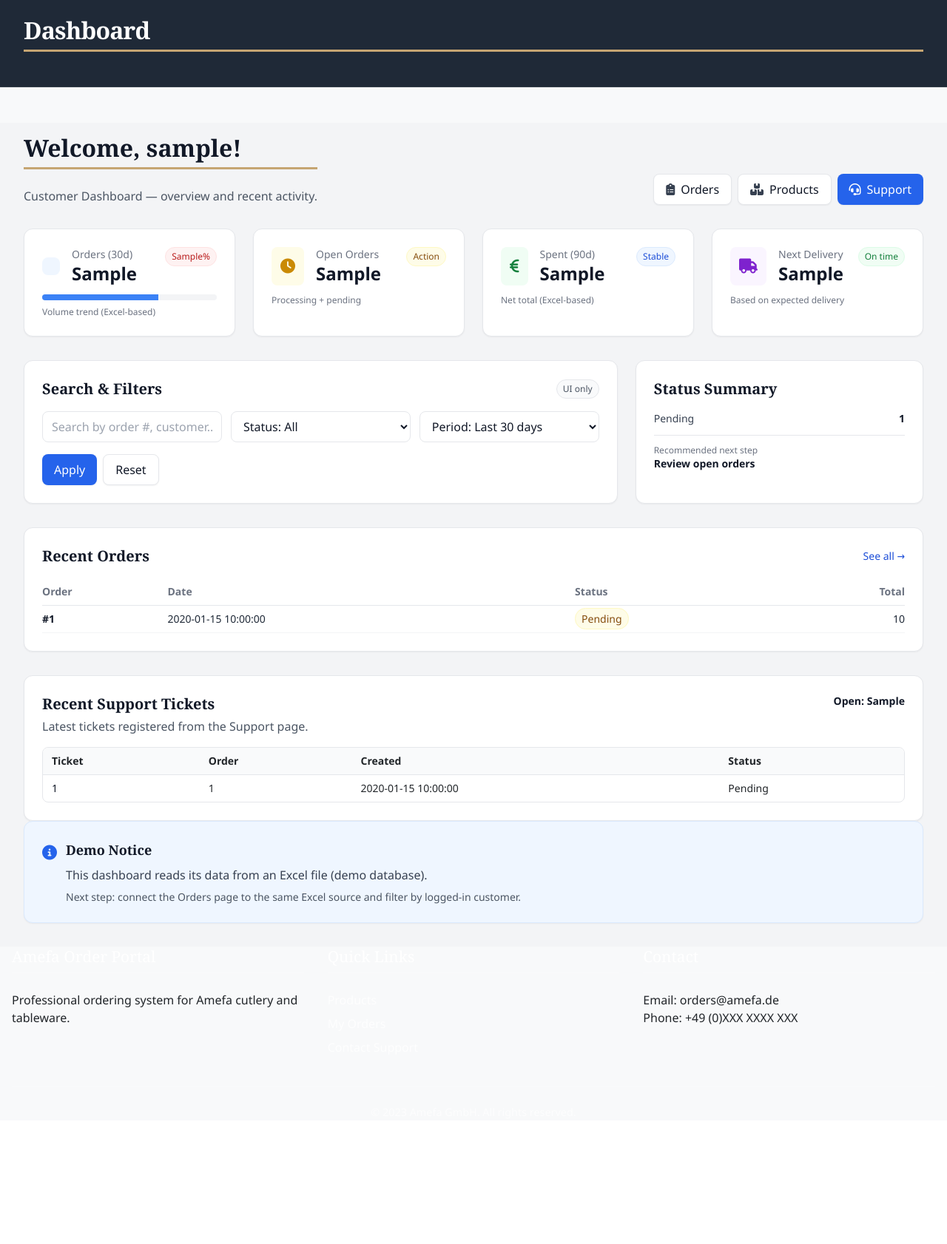
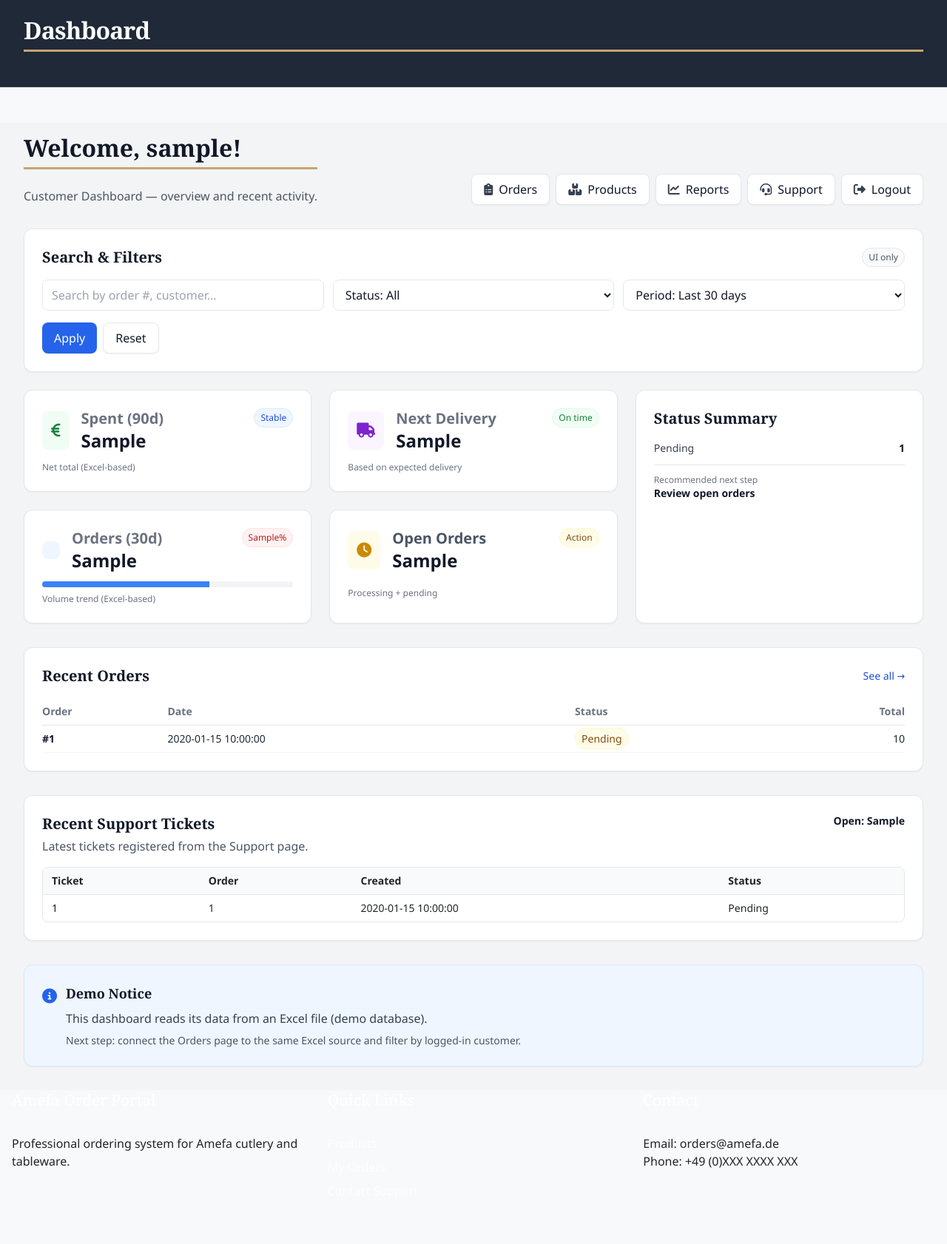
Before and after one commit to ejbeth/group-1_appliedanalytics, a Flask app: template Amefa Order Portal/templates/pages/dashboard.html in a window 1280 px wide. Shown: the part 801-2483 px from the top of the page at 74% size. Before the commit the page ends 2186 px from the top, so only its background shows below. Run offline with Flask 3, Linux system fonts and the light colour scheme; the template is opened without the code that fills it: most values are stand-ins (such as "Sample title", 1, 10 or a date in 2020); some libraries are stand-ins or nearby versions.

Commit message:
Adjusting Grids Dashboard

```diff
--- a/Amefa Order Portal/templates/pages/dashboard.html
+++ b/Amefa Order Portal/templates/pages/dashboard.html
@@ -25,124 +25,39 @@
           <i class="fas fa-clipboard-list mr-2 text-gray-700"></i>
           Orders
         </a>
+
         <a href="{{ url_for('products') }}"
            class="inline-flex items-center px-4 py-2 rounded-lg bg-white border border-gray-200 hover:bg-gray-50 transition-colors shadow-sm text-gray-900">
           <i class="fas fa-boxes mr-2 text-gray-700"></i>
           Products
         </a>
+
+        <a href="{{ url_for('reports') }}"
+           class="inline-flex items-center px-4 py-2 rounded-lg bg-white border border-gray-200 hover:bg-gray-50 transition-colors shadow-sm text-gray-900">
+          <i class="fas fa-chart-line mr-2 text-gray-700"></i>
+          Reports
+        </a>
+
         <a href="{{ url_for('support') }}"
-           class="inline-flex items-center px-4 py-2 rounded-lg bg-blue-600 hover:bg-blue-500 transition-colors shadow-sm text-white">
-          <i class="fas fa-headset mr-2"></i>
+           class="inline-flex items-center px-4 py-2 rounded-lg bg-white border border-gray-200 hover:bg-gray-50 transition-colors shadow-sm text-gray-900">
+          <i class="fas fa-headset mr-2 text-gray-700"></i>
           Support
+        </a>
+
+        <a href="{{ url_for('logout') }}"
+           class="inline-flex items-center px-4 py-2 rounded-lg bg-white border border-gray-200 hover:bg-gray-50 transition-colors shadow-sm text-gray-900">
+          <i class="fas fa-right-from-bracket mr-2 text-gray-700"></i>
+          Logout
         </a>
       </div>
     </div>
 
-    <!-- KPI Cards -->
-    <div class="grid grid-cols-1 md:grid-cols-2 lg:grid-cols-4 gap-6 mb-8">
+    <!-- Search + KPIs + Status Summary (layout like screenshot) -->
+    <div class="grid grid-cols-12 gap-6 mb-8">
 
-      <!-- Orders (30d) -->
+      <!-- Search (FULL WIDTH, top) -->
+      <div class="col-span-12">
         <div class="p-6 rounded-xl bg-white border border-gray-200 shadow-sm">
-        <div class="flex items-start justify-between">
-          <div class="flex items-center">
-            <div class="p-3 rounded-lg bg-blue-50">
-              <i class="fas fa-shopping-cart text-blue-600 text-xl"></i>
-            </div>
-            <div class="ml-4">
-              <p class="text-gray-500 text-sm">Orders (30d)</p>
-              <p class="text-2xl font-bold text-gray-900">{{ metrics.orders_30d }}</p>
-            </div>
-          </div>
-
-          {% set d = metrics.orders_30d_delta %}
-          {% if d is not none %}
-            {% if d >= 0 %}
-              <span class="text-xs px-2 py-1 rounded-full bg-green-50 text-green-700 border border-green-100">
-                +{{ d }}%
-              </span>
-            {% else %}
-              <span class="text-xs px-2 py-1 rounded-full bg-red-50 text-red-700 border border-red-100">
-                {{ d }}%
-              </span>
-            {% endif %}
-          {% else %}
-            <span class="text-xs px-2 py-1 rounded-full bg-gray-50 text-gray-600 border border-gray-200">
-              —
-            </span>
-          {% endif %}
-        </div>
-
-        <div class="mt-3 h-2 rounded-full bg-gray-100 overflow-hidden">
-          <!-- purely visual -->
-          <div class="h-2 bg-blue-500 w-2/3"></div>
-        </div>
-        <p class="text-gray-500 text-xs mt-2">Volume trend (Excel-based)</p>
-      </div>
-
-      <!-- Open Orders -->
-      <div class="p-6 rounded-xl bg-white border border-gray-200 shadow-sm">
-        <div class="flex items-start justify-between">
-          <div class="flex items-center">
-            <div class="p-3 rounded-lg bg-yellow-50">
-              <i class="fas fa-clock text-yellow-600 text-xl"></i>
-            </div>
-            <div class="ml-4">
-              <p class="text-gray-500 text-sm">Open Orders</p>
-              <p class="text-2xl font-bold text-gray-900">{{ metrics.open_orders }}</p>
-            </div>
-          </div>
-          <span class="text-xs px-2 py-1 rounded-full bg-yellow-50 text-yellow-800 border border-yellow-100">
-            Action
-          </span>
-        </div>
-        <p class="text-gray-500 text-xs mt-3">Processing + pending</p>
-      </div>
-
-      <!-- Spent (90d) -->
-      <div class="p-6 rounded-xl bg-white border border-gray-200 shadow-sm">
-        <div class="flex items-start justify-between">
-          <div class="flex items-center">
-            <div class="p-3 rounded-lg bg-green-50">
-              <i class="fas fa-euro-sign text-green-700 text-xl"></i>
-            </div>
-            <div class="ml-4">
-              <p class="text-gray-500 text-sm">Spent (90d)</p>
-              <p class="text-2xl font-bold text-gray-900">{{ metrics.spent_90d }}</p>
-            </div>
-          </div>
-          <span class="text-xs px-2 py-1 rounded-full bg-blue-50 text-blue-700 border border-blue-100">
-            Stable
-          </span>
-        </div>
-        <p class="text-gray-500 text-xs mt-3">Net total (Excel-based)</p>
-      </div>
-
-      <!-- Next Delivery -->
-      <div class="p-6 rounded-xl bg-white border border-gray-200 shadow-sm">
-        <div class="flex items-start justify-between">
-          <div class="flex items-center">
-            <div class="p-3 rounded-lg bg-purple-50">
-              <i class="fas fa-truck text-purple-700 text-xl"></i>
-            </div>
-            <div class="ml-4">
-              <p class="text-gray-500 text-sm">Next Delivery</p>
-              <p class="text-2xl font-bold text-gray-900">{{ metrics.next_delivery }}</p>
-            </div>
-          </div>
-          <span class="text-xs px-2 py-1 rounded-full bg-green-50 text-green-700 border border-green-100">
-            On time
-          </span>
-        </div>
-        <p class="text-gray-500 text-xs mt-3">Based on expected delivery</p>
-      </div>
-
-    </div>
-
-    <!-- Search + Summary -->
-    <div class="grid grid-cols-1 lg:grid-cols-3 gap-6 mb-8">
-
-      <!-- Search (UI only) -->
-      <div class="p-6 rounded-xl bg-white border border-gray-200 shadow-sm lg:col-span-2">
           <div class="flex items-center justify-between mb-4">
             <h2 class="text-xl font-bold text-gray-900">Search & Filters</h2>
             <span class="text-xs px-2 py-1 rounded-full bg-gray-50 text-gray-600 border border-gray-200">UI only</span>
@@ -183,9 +98,112 @@
             </button>
           </div>
         </div>
+      </div>
 
-      <!-- Summary -->
+      <!-- LEFT: KPI GRID (2x2) -->
+      <div class="col-span-12 lg:col-span-8">
+        <div class="grid grid-cols-1 md:grid-cols-2 gap-6">
+
+          <!-- KPI #1 (top-left): Spent (90d) -->
           <div class="p-6 rounded-xl bg-white border border-gray-200 shadow-sm">
+            <div class="flex items-start justify-between">
+              <div class="flex items-center">
+                <div class="p-3 rounded-lg bg-green-50">
+                  <i class="fas fa-euro-sign text-green-700 text-xl"></i>
+                </div>
+                <div class="ml-4">
+                  <p class="text-xl font-bold text-gray-500">Spent (90d)</h2>
+                  <p class="text-2xl font-bold text-gray-900">{{ metrics.spent_90d }}</p>
+                </div>
+              </div>
+              <span class="text-xs px-2 py-1 rounded-full bg-blue-50 text-blue-700 border border-blue-100">
+                Stable
+              </span>
+            </div>
+            <p class="text-gray-500 text-xs mt-3">Net total (Excel-based)</p>
+          </div>
+
+          <!-- KPI #2 (top-right): Next Delivery -->
+          <div class="p-6 rounded-xl bg-white border border-gray-200 shadow-sm">
+            <div class="flex items-start justify-between">
+              <div class="flex items-center">
+                <div class="p-3 rounded-lg bg-purple-50">
+                  <i class="fas fa-truck text-purple-700 text-xl"></i>
+                </div>
+                <div class="ml-4">
+                  <p class="text-xl font-bold text-gray-500">Next Delivery</h2>
+                  <p class="text-2xl font-bold text-gray-900">{{ metrics.next_delivery }}</p>
+                </div>
+              </div>
+              <span class="text-xs px-2 py-1 rounded-full bg-green-50 text-green-700 border border-green-100">
+                On time
+              </span>
+            </div>
+            <p class="text-gray-500 text-xs mt-3">Based on expected delivery</p>
+          </div>
+
+          <!-- KPI #3 (bottom-left): Orders (30d) -->
+          <div class="p-6 rounded-xl bg-white border border-gray-200 shadow-sm">
+            <div class="flex items-start justify-between">
+              <div class="flex items-center">
+                <div class="p-3 rounded-lg bg-blue-50">
+                  <i class="fas fa-shopping-cart text-blue-600 text-xl"></i>
+                </div>
+                <div class="ml-4">
+                  <p class="text-xl font-bold text-gray-500">Orders (30d)</h2>
+                  <p class="text-2xl font-bold text-gray-900">{{ metrics.orders_30d }}</p>
+                </div>
+              </div>
+
+              {% set d = metrics.orders_30d_delta %}
+              {% if d is not none %}
+                {% if d >= 0 %}
+                  <span class="text-xs px-2 py-1 rounded-full bg-green-50 text-green-700 border border-green-100">
+                    +{{ d }}%
+                  </span>
+                {% else %}
+                  <span class="text-xs px-2 py-1 rounded-full bg-red-50 text-red-700 border border-red-100">
+                    {{ d }}%
+                  </span>
+                {% endif %}
+              {% else %}
+                <span class="text-xs px-2 py-1 rounded-full bg-gray-50 text-gray-600 border border-gray-200">
+                  —
+                </span>
+              {% endif %}
+            </div>
+
+            <div class="mt-3 h-2 rounded-full bg-gray-100 overflow-hidden">
+              <div class="h-2 bg-blue-500 w-2/3"></div>
+            </div>
+            <p class="text-gray-500 text-xs mt-2">Volume trend (Excel-based)</p>
+          </div>
+
+          <!-- KPI #4 (bottom-right): Open Orders -->
+          <div class="p-6 rounded-xl bg-white border border-gray-200 shadow-sm">
+            <div class="flex items-start justify-between">
+              <div class="flex items-center">
+                <div class="p-3 rounded-lg bg-yellow-50">
+                  <i class="fas fa-clock text-yellow-600 text-xl"></i>
+                </div>
+                <div class="ml-4">
+                  <p class="text-xl font-bold text-gray-600 mb4">Open Orders</h2>
+                  <p class="text-2xl font-bold text-gray-900">{{ metrics.open_orders }}</p>
+                </div>
+              </div>
+              <span class="text-xs px-2 py-1 rounded-full bg-yellow-50 text-yellow-800 border border-yellow-100">
+                Action
+              </span>
+            </div>
+            <p class="text-gray-500 text-xs mt-5">Processing + pending</p>
+          </div>
+
+        </div>
+      </div>
+
+      <!-- RIGHT: Status Summary (tall card) -->
+      <div class="col-span-12 lg:col-span-4">
+        <div class="p-6 rounded-xl bg-white border border-gray-200 shadow-sm h-full">
           <h2 class="text-xl font-bold text-gray-900 mb-4">Status Summary</h2>
 
           <div class="space-y-3 text-sm">
@@ -208,13 +226,13 @@
             </div>
           </div>
         </div>
+      </div>
 
     </div>
 
     <!-- Recent Orders section -->
     <div class="p-6 rounded-xl bg-white border border-gray-200 shadow-sm mb-8">
 
-  <!-- Section header with link to full orders page -->
       <div class="flex items-center justify-between mb-4">
         <h2 class="text-xl font-bold text-gray-900">Recent Orders</h2>
         <a href="{{ url_for('orders') }}"
@@ -223,11 +241,8 @@
         </a>
       </div>
 
-  <!-- Orders table -->
       <div class="overflow-x-auto">
         <table class="w-full text-sm">
-
-      <!-- Table header -->
           <thead>
             <tr class="text-gray-500 border-b border-gray-200">
               <th class="text-left py-2">Order</th>
@@ -237,19 +252,14 @@
             </tr>
           </thead>
 
-      <!-- Table body -->
           <tbody class="text-gray-800">
             {% if metrics.recent_orders and metrics.recent_orders|length > 0 %}
               {% for o in metrics.recent_orders %}
-
-            <!-- Single order row -->
                 <tr class="border-b border-gray-100 hover:bg-gray-50">
                   <td class="py-2 font-semibold text-gray-900">
                     #{{ o.order_id }}
                   </td>
                   <td class="py-2">{{ o.date }}</td>
-
-              <!-- Order status with visual badge -->
                   <td class="py-2">
                     {% if o.status == "Processing" %}
                       <span class="px-2 py-1 rounded-full bg-blue-50 text-blue-700 border border-blue-100">
@@ -273,13 +283,9 @@
                       </span>
                     {% endif %}
                   </td>
-
-              <!-- Order total -->
                   <td class="py-2 text-right">{{ o.total }}</td>
                 </tr>
               {% endfor %}
-
-        <!-- Empty state -->
             {% else %}
               <tr>
                 <td colspan="4" class="py-6 text-center text-gray-600">
@@ -288,15 +294,13 @@
               </tr>
             {% endif %}
           </tbody>
-
         </table>
       </div>
     </div>
 
     <!-- Recent Support Tickets section -->
-<div class="mt-8 rounded-xl bg-white border border-gray-200 shadow-sm p-6">
+    <div class="rounded-xl bg-white border border-gray-200 shadow-sm p-6">
 
-  <!-- Header: title and open tickets counter -->
       <div class="flex items-start justify-between">
         <div>
           <h2 class="text-xl font-bold text-gray-900">Recent Support Tickets</h2>
@@ -305,17 +309,13 @@
           </p>
         </div>
 
-    <!-- Number of open tickets (for the logged-in customer) -->
         <div class="text-sm font-semibold text-gray-900">
           Open: {{ metrics.open_tickets }}
         </div>
       </div>
 
-  <!-- Tickets table -->
       <div class="mt-4 overflow-hidden rounded-lg border border-gray-200">
         <table class="w-full text-sm">
-
-      <!-- Table header -->
           <thead class="bg-gray-50">
             <tr>
               <th class="px-3 py-2 text-left">Ticket</th>
@@ -325,7 +325,6 @@
             </tr>
           </thead>
 
-      <!-- Table body -->
           <tbody>
             {% for t in metrics.recent_tickets %}
             <tr class="border-t">
@@ -342,8 +341,6 @@
                 {{ t.status }}
               </td>
             </tr>
-
-        <!-- Empty state -->
             {% else %}
             <tr class="border-t">
               <td class="px-3 py-2 text-gray-600" colspan="4">
@@ -357,9 +354,8 @@
       </div>
     </div>
 
-
     <!-- Demo Notice -->
-    <div class="p-6 rounded-xl bg-blue-50 border border-blue-100 shadow-sm">
+    <div class="p-6 rounded-xl bg-blue-50 border border-blue-100 shadow-sm mt-8">
       <div class="flex items-start">
         <i class="fas fa-info-circle text-blue-600 text-xl mt-1 mr-3"></i>
         <div>
```
Also changed, not shown: Amefa Order Portal/templates/pages/order_view.html (+39 -14 lines), Amefa Order Portal/templates/pages/support.html (+2 -15 lines), 1 other file. Lines whose indentation alone changed are shown as unchanged.
